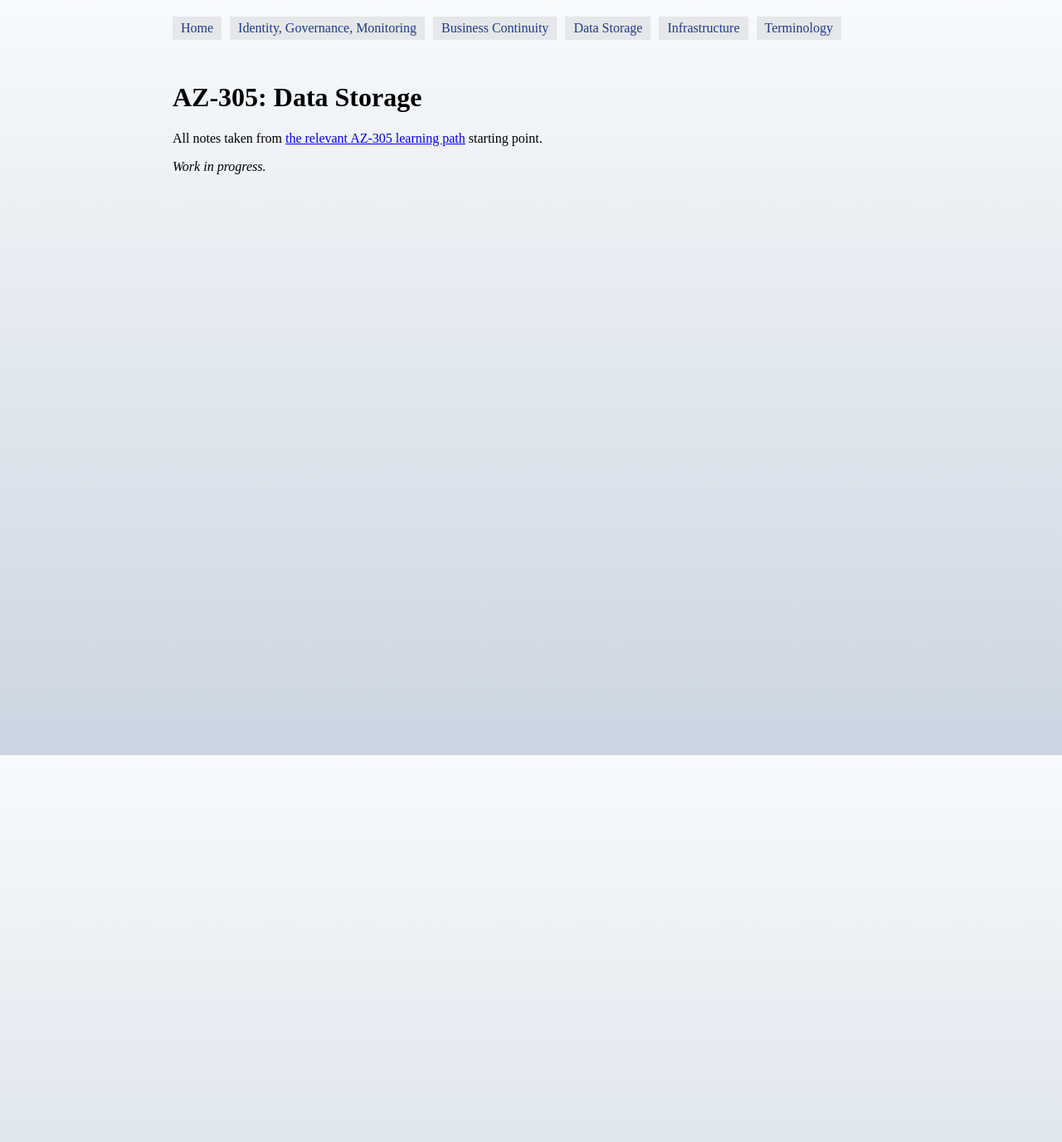
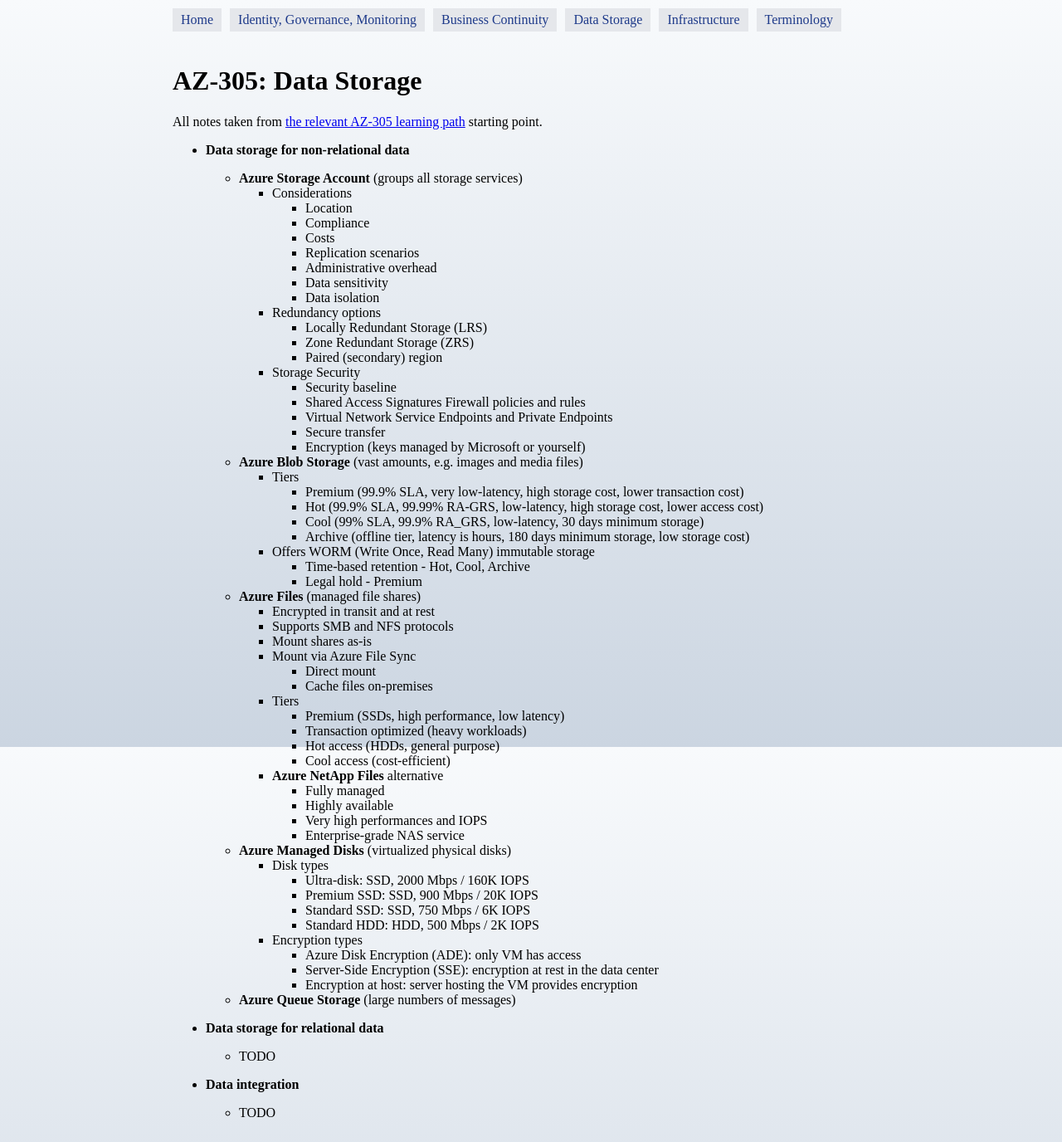
Before and after one commit to jeroenheijmans/study-notes-msft-az-305, a Jekyll site: the page built from az-305-03-data-storage.md, in a window 1280 px wide. Shown: the whole page at 83% size. Built offline with Jekyll 4.4.1, drawn with Linux system fonts in a browser that asks for light colours; our own code applies the rules of GitHub Pages for plain Markdown files.

Commit message:
Add Data Storage - Non-relational

```diff
--- a/_layouts/default.html
+++ b/_layouts/default.html
@@ -9,17 +9,17 @@
       body {
         padding: 0;
         margin: 0;
+        height: 100%;
       }
       body {
         background: linear-gradient(#f8fafc, #cbd5e1);
-        height: 100vh;
       }
       nav {
         display: flex;
         gap: 10px;
         flex-wrap: wrap;
         max-width: 54rem;
-        margin: 10px auto;
+        margin: 0 auto;
         padding: 10px;
       }
       nav a {
@@ -35,8 +35,21 @@
       }
       main {
         max-width: 54rem;
-        margin: 10px auto;
+        margin: 0 auto;
         padding: 10px;
+      }
+      table {
+        border-collapse: collapse;
+      }
+      th,
+      td {
+        text-align: left;
+        border: 1px solid gray;
+        padding: 2px 4px;
+      }
+      thead tr,
+      tbody tr:nth-child(odd) {
+        background-color: rgba(0, 0, 0, 0.05);
       }
     </style>
   </head>
--- a/az-305-03-data-storage.md
+++ b/az-305-03-data-storage.md
@@ -2,4 +2,69 @@
 
 All notes taken from [the relevant AZ-305 learning path](https://learn.microsoft.com/en-us/training/paths/design-data-storage-solutions/) starting point.
 
-_Work in progress._
+- **Data storage for non-relational data**
+
+  - **Azure Storage Account** (groups all storage services)
+    - Considerations
+      - Location
+      - Compliance
+      - Costs
+      - Replication scenarios
+      - Administrative overhead
+      - Data sensitivity
+      - Data isolation
+    - Redundancy options
+      - Locally Redundant Storage (LRS)
+      - Zone Redundant Storage (ZRS)
+      - Paired (secondary) region
+    - Storage Security
+      - Security baseline
+      - Shared Access Signatures
+        Firewall policies and rules
+      - Virtual Network Service Endpoints and Private Endpoints
+      - Secure transfer
+      - Encryption (keys managed by Microsoft or yourself)
+  - **Azure Blob Storage** (vast amounts, e.g. images and media files)
+    - Tiers
+      - Premium (99.9% SLA, very low-latency, high storage cost, lower transaction cost)
+      - Hot (99.9% SLA, 99.99% RA-GRS, low-latency, high storage cost, lower access cost)
+      - Cool (99% SLA, 99.9% RA_GRS, low-latency, 30 days minimum storage)
+      - Archive (offline tier, latency is hours, 180 days minimum storage, low storage cost)
+    - Offers WORM (Write Once, Read Many) immutable storage
+      - Time-based retention - Hot, Cool, Archive
+      - Legal hold - Premium
+  - **Azure Files** (managed file shares)
+    - Encrypted in transit and at rest
+    - Supports SMB and NFS protocols
+    - Mount shares as-is
+    - Mount via Azure File Sync
+      - Direct mount
+      - Cache files on-premises
+    - Tiers
+      - Premium (SSDs, high performance, low latency)
+      - Transaction optimized (heavy workloads)
+      - Hot access (HDDs, general purpose)
+      - Cool access (cost-efficient)
+    - **Azure NetApp Files** alternative
+      - Fully managed
+      - Highly available
+      - Very high performances and IOPS
+      - Enterprise-grade NAS service
+  - **Azure Managed Disks** (virtualized physical disks)
+    - Disk types
+      - Ultra-disk: SSD, 2000 Mbps / 160K IOPS
+      - Premium SSD: SSD, 900 Mbps / 20K IOPS
+      - Standard SSD: SSD, 750 Mbps / 6K IOPS
+      - Standard HDD: HDD, 500 Mbps / 2K IOPS
+    - Encryption types
+      - Azure Disk Encryption (ADE): only VM has access
+      - Server-Side Encryption (SSE): encryption at rest in the data center
+      - Encryption at host: server hosting the VM provides encryption
+  - **Azure Queue Storage** (large numbers of messages)
+
+- **Data storage for relational data**
+
+  - TODO
+
+- **Data integration**
+  - TODO
```
Also changed, not shown: az-305-concepts.md (+20 -1 lines).
